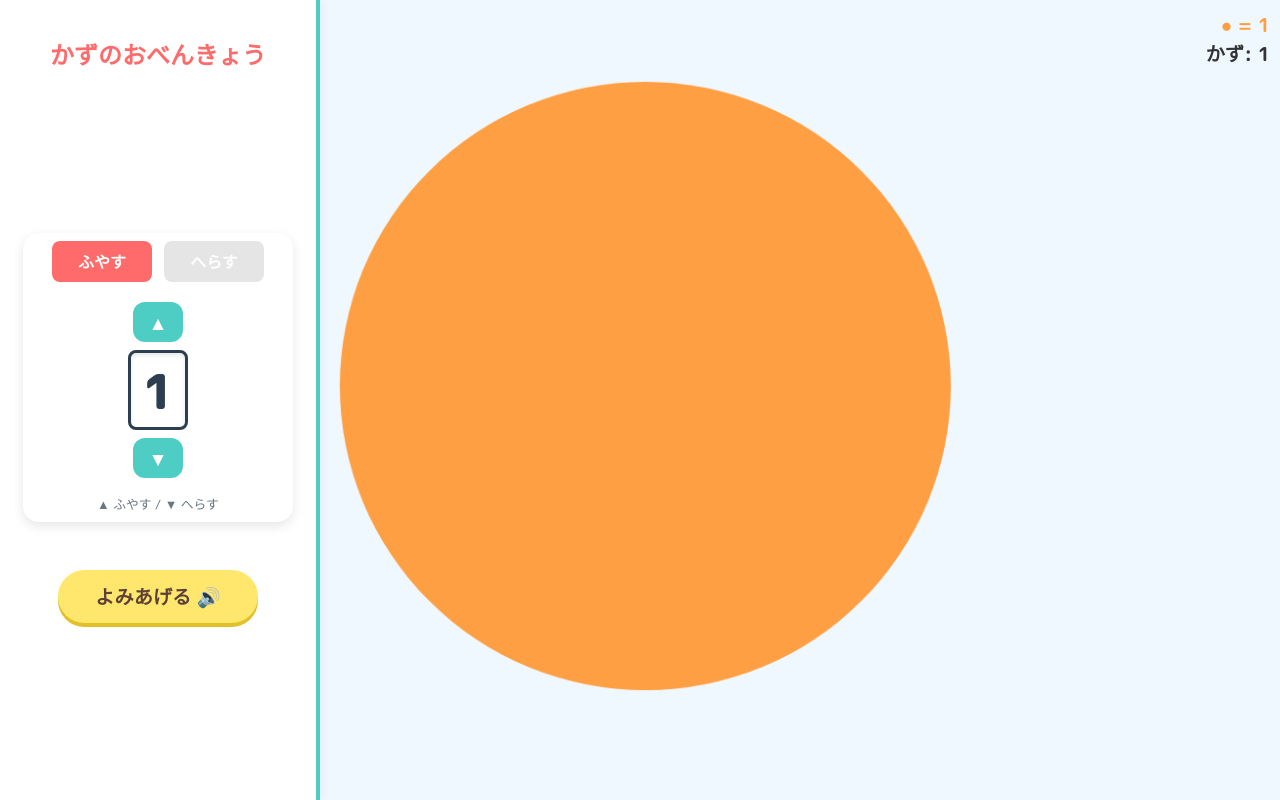
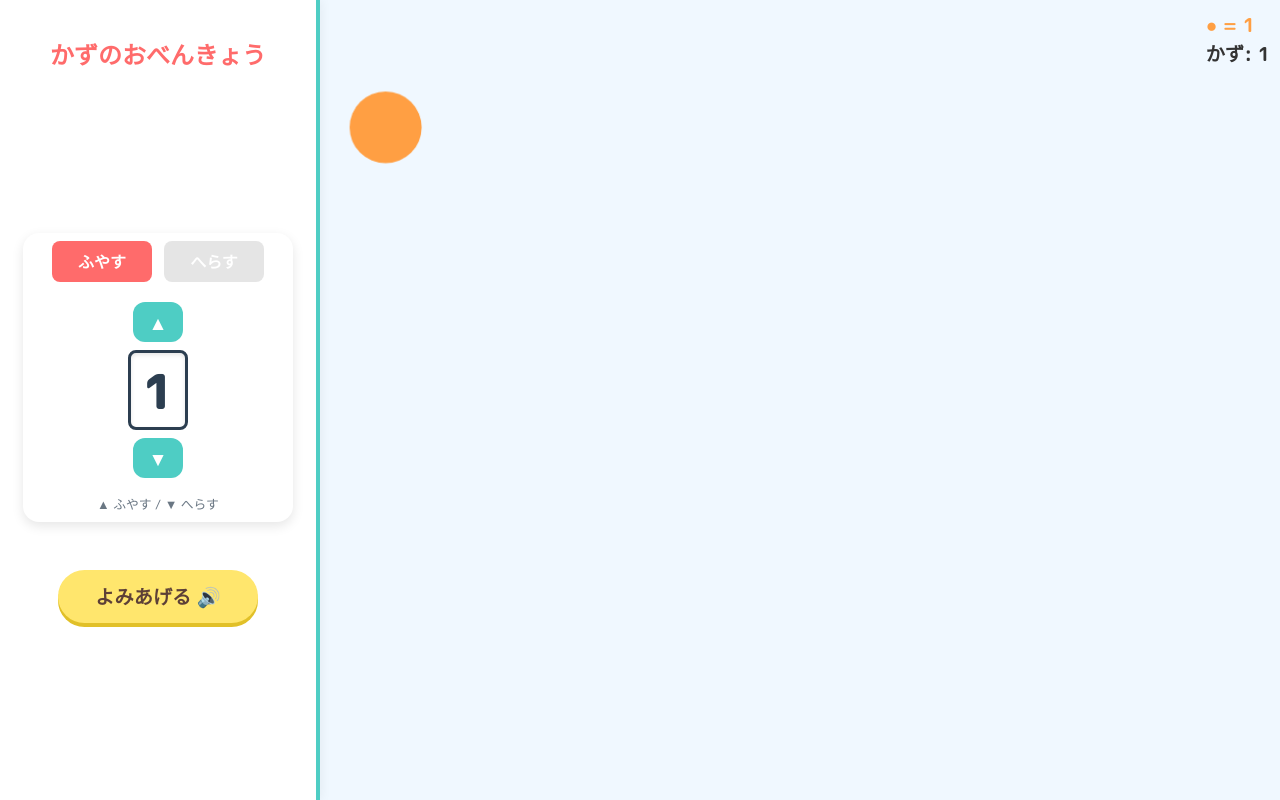
Before and after one commit to kotaka-k/calculator, a React (Vite) app: page / in a window 1280 px wide. Both pictures are taken after a click on the button "数を増やす". Built offline with nearby package versions, Linux system fonts and the light colour scheme.

Commit message:
Feat: Implement dynamic unit scaling threshold (100x)

```diff
--- a/src/components/DotVisualizer.tsx
+++ b/src/components/DotVisualizer.tsx
@@ -1,9 +1,25 @@
-import React, { useRef, useEffect, useState } from 'react';
+import React, { useRef, useEffect, useState, useMemo } from 'react';
 import './DotVisualizer.css';
 
 interface DotVisualizerProps {
     value: number;
 }
+
+interface UnitDef {
+    val: number;
+    color: string;
+    label: string;
+}
+
+const UNIT_THRESHOLD = 3000;
+
+const UNITS: UnitDef[] = [
+    { val: 1, color: '#ff9f43', label: '1' }, // Orange
+    { val: 100, color: '#54a0ff', label: '100' }, // Blue
+    { val: 10000, color: '#5f27cd', label: '10,000' }, // Purple
+    { val: 1000000, color: '#10ac84', label: '100万' }, // Green
+    { val: 100000000, color: '#ee5253', label: '1億' }, // Red
+];
 
 export const DotVisualizer: React.FC<DotVisualizerProps> = ({ value }) => {
     const canvasRef = useRef<HTMLCanvasElement>(null);
@@ -24,6 +40,36 @@ export const DotVisualizer: React.FC<DotVisualizerProps> = ({ value }) => {
         return () => window.removeEventListener('resize', handleResize);
     }, []);
 
+    // Calculate Composition based on dynamic units
+    const composition = useMemo(() => {
+        if (value === 0) return [];
+
+        const comps = [];
+
+        let baseUnitIndex = 0;
+        for (let i = 0; i < UNITS.length - 1; i++) {
+            if ((value / UNITS[i].val) > UNIT_THRESHOLD) {
+                baseUnitIndex = i + 1;
+            } else {
+                break;
+            }
+        }
+
+        let rem = value;
+
+        for (let i = baseUnitIndex; i >= 0; i--) {
+            const u = UNITS[i];
+            const count = Math.floor(rem / u.val);
+            rem = rem % u.val;
+
+            if (count > 0) {
+                comps.push({ unit: u, count });
+            }
+        }
+
+        return comps;
+    }, [value]);
+
     useEffect(() => {
         const canvas = canvasRef.current;
         if (!canvas || dimensions.width === 0 || dimensions.height === 0) return;
@@ -34,47 +80,23 @@ export const DotVisualizer: React.FC<DotVisualizerProps> = ({ value }) => {
         ctx.clearRect(0, 0, dimensions.width, dimensions.height);
         if (value === 0) return;
 
-        // --- Unit Decomposition ---
-        const UNIT_MAN = 10000;
-        const UNIT_HYAKU = 100;
-
-        // Decompose
-        const countMan = Math.floor(value / UNIT_MAN);
-        const remMan = value % UNIT_MAN;
-
-        const countHyaku = Math.floor(remMan / UNIT_HYAKU);
-        const remHyaku = remMan % UNIT_HYAKU;
-
-        const countOne = remHyaku;
-
-        // Layout Logic
-        // Standard Grid with gaps is best.
-
+        // --- Layout Logic ---
         const getLayoutPos = (index: number) => {
-            // 1. Pos in 100-block (0-99)
+            // 10x10 blocks layout
             const idxInBlock = index % 100;
             const blockIdx = Math.floor(index / 100);
 
             const bx = idxInBlock % 10;
             const by = Math.floor(idxInBlock / 10);
 
-            // 2. Arrange blocks.
-            // Let's say we arrange blocks in rows of 10 blocks (1000 dots total width).
-            // 10 blocks wide = 10 * (10 + gap) wide.
+            const blocksPerRow = 10;
+            const blockCol = blockIdx % blocksPerRow;
+            const blockRow = Math.floor(blockIdx / blocksPerRow);
 
-            const blockCol = blockIdx % 10;
-            const blockRow = Math.floor(blockIdx / 10);
-
-            // 3. Spacing
-            // Gap between blocks
             const GAP_BLOCK = 1.0;
 
             const x = (blockCol * (10 + GAP_BLOCK)) + bx;
             const y = (blockRow * (10 + GAP_BLOCK)) + by;
-
-            // Gap for 1000s? (Every 10 blocks is a row, so natural gap via blockRow)
-            // Gap for 10,000s? (Every 10 rows of blocks -> 100 blocks = 10,000 dots)
-            // Add extra gap every 10 block-rows.
 
             const group10k = Math.floor(blockRow / 10);
             const yGap = group10k * 2.0;
@@ -82,74 +104,62 @@ export const DotVisualizer: React.FC<DotVisualizerProps> = ({ value }) => {
             return { x: x, y: y + yGap };
         };
 
-        // Bounds Calculation
-        const calculateBounds = (cnt: number, offsetX: number, offsetY: number) => {
-            if (cnt === 0) return { mx: offsetX, my: offsetY };
-            // Check last item roughly
+        // Calculate Bounds for a count
+        const calculateBounds = (cnt: number, startY: number) => {
+            if (cnt === 0) return { width: 0, height: 0, maxY: startY };
             const last = getLayoutPos(cnt - 1);
             return {
-                mx: last.x + 1 + offsetX,
-                my: last.y + 1 + offsetY
+                width: last.x + 1,
+                height: last.y + 1,
+                maxY: startY + last.y + 1
             };
         };
 
-        // We stack sections vertically with colors.
+        let currentY = 0;
+        let maxVirtualW = 0;
 
-        // 1. Man Section
-        let manBounds = { mx: 0, my: 0 };
-        if (countMan > 0) {
-            manBounds = calculateBounds(countMan, 0, 0);
-        }
+        const layoutSections = composition.map(comp => {
+            const bounds = calculateBounds(comp.count, currentY);
+            const sectionStart = currentY;
+            const sectionH = bounds.height;
 
-        // 2. Hyaku Section
-        // Start Y is manBounds.my + gap
-        const manHeight = countMan > 0 ? manBounds.my : 0;
-        const hyakuStartY = manHeight + (countMan > 0 ? 5 : 0); // Gap 5 units
+            if (bounds.width > maxVirtualW) maxVirtualW = bounds.width;
 
-        let hyakuBounds = { mx: 0, my: 0 };
-        if (countHyaku > 0) {
-            const b = calculateBounds(countHyaku, 0, hyakuStartY);
-            hyakuBounds = { mx: b.mx, my: b.my };
-        }
+            const SECTION_GAP = 5;
+            currentY += sectionH + SECTION_GAP;
 
-        // 3. One Section
-        const hyakuHeight = countHyaku > 0 ? (hyakuBounds.my - hyakuStartY) : 0;
-        const oneStartY = hyakuStartY + hyakuHeight + (countHyaku > 0 ? 5 : 0);
+            return { ...comp, startY: sectionStart, bounds };
+        });
 
-        let oneBounds = { mx: 0, my: 0 };
-        if (countOne > 0) {
-            const b = calculateBounds(countOne, 0, oneStartY);
-            oneBounds = { mx: b.mx, my: b.my };
-        }
+        const totalVirtualH = Math.max(1, currentY - 5);
+        const totalVirtualW = Math.max(10, maxVirtualW); // Min width
 
-        const finalMaxX = Math.max(manBounds.mx, hyakuBounds.mx, oneBounds.mx);
-        const finalMaxY = Math.max(manBounds.my, hyakuBounds.my, oneBounds.my);
-
-        // Layout Width/Height calculated.
-        // Padding
-        const padding = 10;
+        // Scale
+        const padding = 20;
         const availW = dimensions.width - padding * 2;
         const availH = dimensions.height - padding * 2;
 
-        const scaleX = availW / finalMaxX;
-        const scaleY = availH / finalMaxY;
+        const scaleX = availW / totalVirtualW;
+        const scaleY = availH / totalVirtualH;
         const scale = Math.min(scaleX, scaleY);
 
         // Draw
-        const drawSection = (cnt: number, startYUrl: number, color: string) => {
-            const useRect = cnt > 5000; // Optimization
+        layoutSections.forEach(section => {
+            const { count, unit, startY } = section;
+            const color = unit.color;
 
+            const useRect = count > 5000;
             ctx.fillStyle = color;
 
-            for (let i = 0; i < cnt; i++) {
+            for (let i = 0; i < count; i++) {
                 const p = getLayoutPos(i);
                 const x = p.x * scale + padding;
-                const y = (p.y + startYUrl) * scale + padding;
+                const y = (p.y + startY) * scale + padding;
 
                 const size = scale * 0.8;
 
-                if (size < 1) {
-                    ctx.fillRect(x, y, Math.max(1, scale), Math.max(1, scale));
+                if (size < 0.8) {
+                    ctx.fillRect(x, y, 1, 1);
                     continue;
                 }
 
@@ -161,29 +171,18 @@ export const DotVisualizer: React.FC<DotVisualizerProps> = ({ value }) => {
                     ctx.fill();
                 }
             }
-        };
+        });
 
-        // Draw Man
-        if (countMan > 0) drawSection(countMan, 0, '#5f27cd'); // Purple for 10k
-
-        // Draw Hyaku
-        if (countHyaku > 0) drawSection(countHyaku, hyakuStartY, '#54a0ff'); // Blue for 100
-
-        // Draw One
-        if (countOne > 0) drawSection(countOne, oneStartY, '#ff9f43'); // Orange for 1
-
-        // Check if we need legend for current view
-        // Maybe draw text on canvas? Or just HTML Overlay. Use HTML Overlay (Legend).
-
-    }, [value, dimensions]);
+    }, [value, dimensions, composition]);
 
     return (
         <div className="dot-visualizer-container" ref={containerRef}>
             <div className="legend">
-                {/* Helper Legend */}
-                {value >= 10000 && <span style={{ color: '#5f27cd', marginRight: '10px' }}>● = 10,000</span>}
-                {value >= 100 && <span style={{ color: '#54a0ff', marginRight: '10px' }}>● = 100</span>}
-                <span style={{ color: '#ff9f43' }}>● = 1</span>
+                {composition.map((c, i) => (
+                    <span key={i} style={{ color: c.unit.color, marginRight: '15px', fontWeight: 'bold' }}>
+                        ● = {c.unit.label}
+                    </span>
+                ))}
                 <br />
                 かず: {value.toLocaleString()}
             </div>
```
